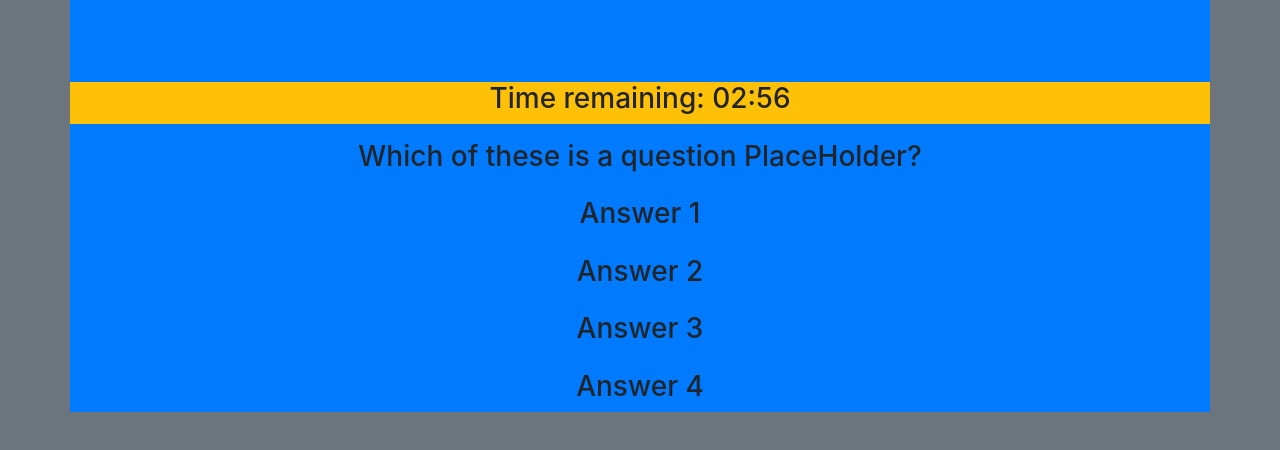
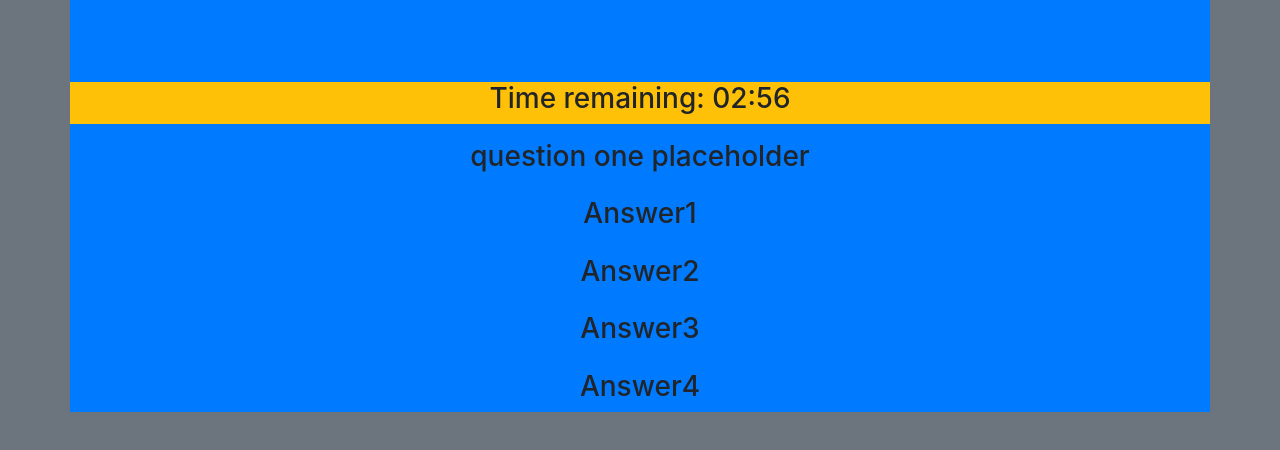
Before and after one commit to KingsOfDeLeon/TriviaGame, a plain HTML site: page index.html in a window 1280 px wide. Shown: the part 78-528 px from the top of the page. Drawn offline with nearby package versions, Linux system fonts and the light colour scheme.

Commit message:
implemented 'correct answer' logic

```diff
--- a/assets/javascript/app.js
+++ b/assets/javascript/app.js
@@ -1,15 +1,99 @@
 $(document).ready(function () {
+    //Standard variables
     var numMinutes = 3;
     var display = $('.timerText');
-    if (numMinutes < 10){
+    if (numMinutes < 10) {
+        display.text("Time remaining: " + "0" + numMinutes + ":00");
+    } else {
         display.text("Time remaining: " + "0" + numMinutes + ":00");
     }
-    else display.text("Time remaining: " + "0" + numMinutes + ":00");
+    var currentTimer;
+
+    // ----------------------------------------------
+    // Question objects
+
+    var questionOne = {
+        question: "question one placeholder",
+        answers: ["Answer1", "Answer2", "Answer3", "Answer4"],
+        correctAnswers: 0
+    }
+    var questionTwo = {
+        question: "question two placeholder",
+        answers: ["Answer1", "Answer2", "Answer3", "Answer4"],
+        correctAnswers: 1
+    }
+    var questionThree = {
+        question: "question three placeholder",
+        answers: ["Answer1", "Answer2", "Answer3", "Answer4"],
+        correctAnswers: 2
+    }
+    var questionFour = {
+        question: "question four placeholder",
+        answers: ["Answer1", "Answer2", "Answer3", "Answer4"],
+        correctAnswers: 3
+    }
+    var questionFive = {
+        question: "question five placeholder",
+        answers: ["Answer1", "Answer2", "Answer3", "Answer4"],
+        correctAnswers: 0
+    }
+    var questionsArr = [questionOne, questionTwo, questionThree, questionFour, questionFive];
+    var getQuestion = $(".questionSpace");
+    var getAnswer1 = $(".answer1");
+    var getAnswer2 = $(".answer2");
+    var getAnswer3 = $(".answer3");
+    var getAnswer4 = $(".answer4");
+    var QuestionNum = 0;
+    var currentCorrectAnswer;
+    //getQuestion.text(questionsArr[0].question);
+    loadQuestion();
+
+
+    function loadQuestion() {
+        callTimer(numMinutes);
+        getAnswer1.removeAttr("Correct-Answer");
+        getAnswer2.removeAttr("Correct-Answer");
+        getAnswer3.removeAttr("Correct-Answer");
+        getAnswer4.removeAttr("Correct-Answer");
+        getQuestion.text(questionsArr[QuestionNum].question);
+        getAnswer1.text(questionsArr[QuestionNum].answers[0]);
+        getAnswer2.text(questionsArr[QuestionNum].answers[1]);
+        getAnswer3.text(questionsArr[QuestionNum].answers[2]);
+        getAnswer4.text(questionsArr[QuestionNum].answers[3]);
+        currentCorrectAnswer = questionsArr[QuestionNum].correctAnswers;
+        if (currentCorrectAnswer === 0) {
+            getAnswer1.attr("Correct-Answer", true);
+        } else if (currentCorrectAnswer === 1) {
+            getAnswer2.attr("Correct-Answer", true);
+        } else if (currentCorrectAnswer === 2) {
+            getAnswer3.attr("Correct-Answer", true);
+        } else {
+            getAnswer4.attr("Correct-Answer", true);
+        }
+        console.log("is getAnswer1 correct? " + getAnswer1.attr("Correct-Answer"));
+        console.log("is getAnswer2 correct? " + getAnswer2.attr("Correct-Answer"));
+        console.log("is getAnswer3 correct? " + getAnswer3.attr("Correct-Answer"));
+        console.log("is getAnswer4 correct? " + getAnswer4.attr("Correct-Answer"));
+    };
+
+    $(".answer").on("click", function () {
+        console.log($(this).attr('Correct-Answer'));
+        if ($(this).attr('Correct-Answer')) {
+            getQuestion.text("You got it right!");
+            QuestionNum++;
+            stopTimer();
+            setTimeout(function () {
+                loadQuestion();
+            }, 2500);
+
+        }
+    });
+
 
     function startTimer(duration, display) {
         var timer = duration,
             minutes, seconds;
-        setInterval(function () {
+        currentTimer = setInterval(function () {
             minutes = parseInt(timer / 60, 10)
             seconds = parseInt(timer % 60, 10);
 
@@ -19,7 +103,6 @@ $(document).ready(function () {
             if (seconds < 10) {
                 seconds = '0' + seconds;
             }
-            console.log(minutes + ":" + seconds);
             display.text("Time remaining: " + minutes + ":" + seconds);
 
             if (--timer < 0) {
@@ -34,7 +117,11 @@ $(document).ready(function () {
         startTimer(time, display);
     };
 
-    callTimer(numMinutes);
+    function stopTimer() {
+        display = $('.timerText');
+        clearTimeout(currentTimer);
+        display.text("Get ready for the next question!");
+    };
 
 
 
--- a/index.html
+++ b/index.html
@@ -33,27 +33,27 @@
         </div>
         <div class="row mt-3">
             <div class="col-sm">
-                <h3 class="text-center questionSpace">Which of these is a question PlaceHolder? </h3>
+                <h3 class="text-center questionSpace"></h3>
             </div>
         </div>
         <div class="row mt-3">
             <div class="col-sm">
-                <h3 class="text-center answer answer1">Answer 1</h3>
+                <h3 class="text-center answer answer1"></h3>
             </div>
         </div>
         <div class="row mt-3">
             <div class="col-sm">
-                <h3 class="text-center answer answer2">Answer 2</h3>
+                <h3 class="text-center answer answer2"></h3>
             </div>
         </div>
         <div class="row mt-3">
             <div class="col-sm">
-                <h3 class="text-center answer answer3">Answer 3</h3>
+                <h3 class="text-center answer answer3"></h3>
             </div>
         </div>
         <div class="row mt-3">
             <div class="col-sm">
-                <h3 class="text-center answer answer4">Answer 4</h3>
+                <h3 class="text-center answer answer4"></h3>
             </div>
         </div>
     </div>
```
